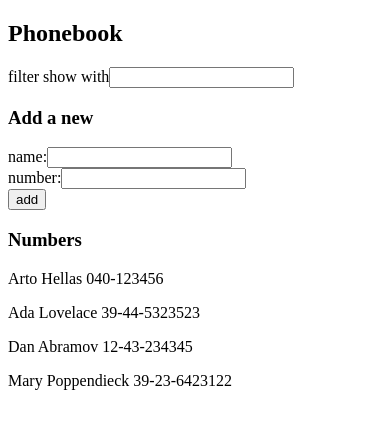
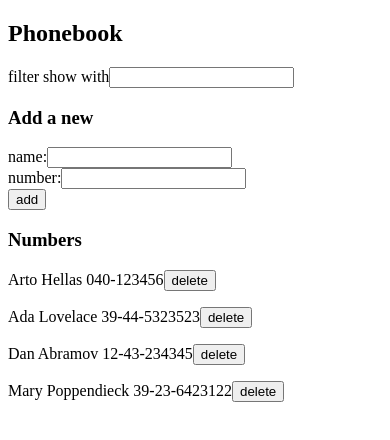
Before and after one commit to cruzito626/fullstack-open-course, a React (Create React App) app in the folder part2/phonebook/: page / in a window 390 px wide. Shown: the top 440 px of the page. Built offline with nearby package versions, Linux system fonts and the light colour scheme; data requests are answered from the project's data file.

Commit message:
phonebook step nine

```diff
--- a/part2/phonebook/src/App.js
+++ b/part2/phonebook/src/App.js
@@ -8,14 +8,13 @@ import servicePersons from "./services/persons";
 const App = () => {
   const initPerson = { name: "", number: "" };
   const [persons, setPersons] = useState([]);
-  const [filtered, setFiltered] = useState([]);
+  const [filter, setFilter] = useState("");
 
   const [person, setPerson] = useState(initPerson);
-  console.log(servicePersons);
+
   useEffect(() => {
     servicePersons.getAll().then((initialPersons) => {
       setPersons(initialPersons);
-      setFiltered(initialPersons);
     });
   }, []);
 
@@ -25,20 +24,30 @@ const App = () => {
     } else {
       const newPersons = persons.concat(newPerson);
       setPersons(newPersons);
-      setFiltered(newPersons);
       setPerson(initPerson);
     }
   };
 
   const handlerOnChangeFilter = (filter) => {
-    setFiltered(
-      !filter?.trim()
-        ? [...persons]
-        : persons.filter(({ name }) =>
-            name.toLocaleLowerCase().includes(filter.toLocaleLowerCase())
-          )
-    );
+    if (filter.trim() === "") setFilter(filter);
   };
+
+  const handlerOnDeletePerson = ({ id, name }) => {
+    // eslint-disable-next-line no-restricted-globals
+    const isConfirm = confirm(`Delete ${name}`);
+    if (isConfirm) {
+      servicePersons.remove(id).then(() => {
+        setPersons(persons.filter(({ id: idPerson }) => idPerson !== id));
+      });
+    }
+  };
+
+  const filteredPersons =
+    filter.trim() === ""
+      ? persons
+      : persons.filter(({ name }) =>
+          name.toLocaleLowerCase().includes(filter.toLocaleLowerCase())
+        );
 
   return (
     <div>
@@ -52,7 +61,10 @@ const App = () => {
 
       <h3>Numbers</h3>
 
-      <Persons persons={filtered} />
+      <Persons
+        persons={filteredPersons}
+        onDeletePerson={handlerOnDeletePerson}
+      />
     </div>
   );
 };
--- a/part2/phonebook/src/components/Person.js
+++ b/part2/phonebook/src/components/Person.js
@@ -1,9 +1,12 @@
 import React from "react";
 
-const Person = ({ name, number }) => (
-  <p>
-    {name} {number}
-  </p>
+const Person = ({ name, number, onDelete }) => (
+  <>
+    <p>
+      {name} {number}
+      <button onClick={onDelete}>delete</button>
+    </p>
+  </>
 );
 
 export default Person;
--- a/part2/phonebook/src/components/Persons.js
+++ b/part2/phonebook/src/components/Persons.js
@@ -2,9 +2,14 @@ import React from "react";
 
 import Person from "./Person";
 
-const Persons = ({ persons }) => {
-  return persons.map(({ name, number }) => (
-    <Person key={name} name={name} number={number} />
+const Persons = ({ persons, onDeletePerson }) => {
+  return persons.map(({ id, name, number }) => (
+    <Person
+      key={id}
+      name={name}
+      number={number}
+      onDelete={() => onDeletePerson({ id, name })}
+    />
   ));
 };
 
--- a/part2/phonebook/src/services/persons.js
+++ b/part2/phonebook/src/services/persons.js
@@ -1,12 +1,17 @@
-import axios from 'axios'
-const baseUrl = 'http://localhost:3001/persons'
+import axios from "axios";
+const baseUrl = "http://localhost:3001/persons";
 
 const getAll = () => {
-  const request = axios.get(baseUrl)
-  return request.then(response => response.data)
-}
+  const request = axios.get(baseUrl);
+  return request.then((response) => response.data);
+};
 
+const remove = (id) => {
+  const request = axios.delete(`${baseUrl}/${id}`);
+  return request.then((response) => response.data);
+};
 
 export default {
   getAll,
-}
+  remove,
+};
```
